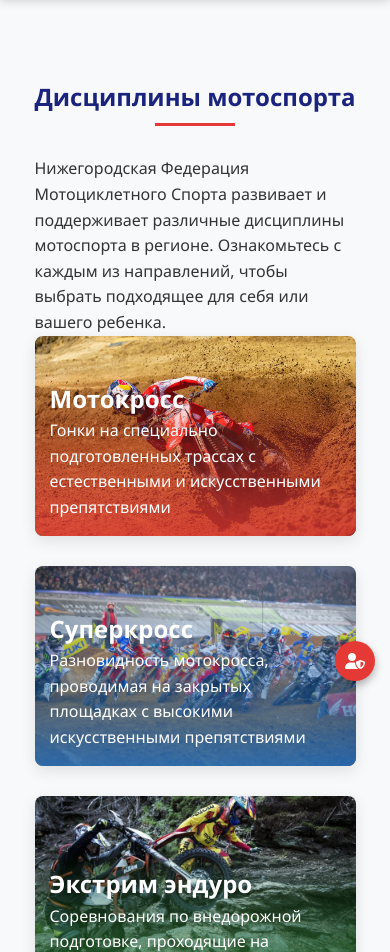
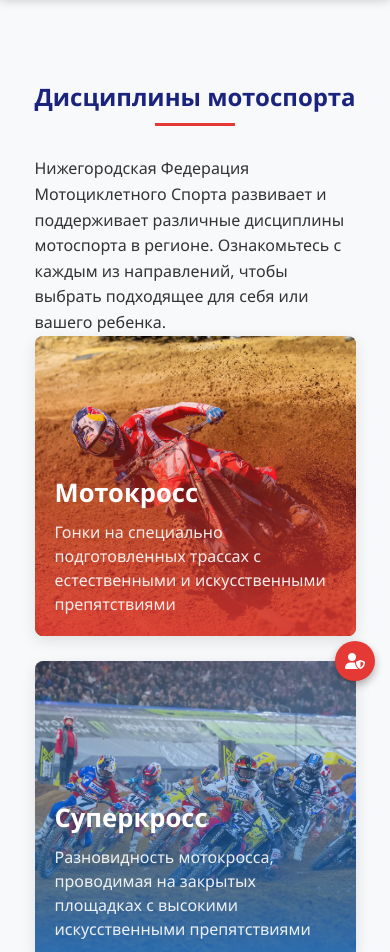
Before and after one commit to alfat81/fmsno.ru, a plain HTML site: page disciplines.html in a window 390 px wide. Shown: the part 148-1100 px from the top of the page. Drawn offline with Linux system fonts and the light colour scheme.

Commit message:
Update style.css

```diff
--- a/style.css
+++ b/style.css
@@ -768,19 +768,18 @@ main {
 .disciplines-grid {
     display: grid;
     grid-template-columns: repeat(auto-fit, minmax(300px, 1fr));
-    gap: 30px;
+    gap: 25px;
     margin-bottom: 40px;
 }
 
 .discipline-card {
-    background: var(--light-text);
     border-radius: 8px;
     overflow: hidden;
     box-shadow: 0 5px 15px rgba(0,0,0,0.1);
-    transition: var(--transition);
-    display: flex;
-    flex-direction: column;
-    height: 100%;
+    transition: all 0.3s ease;
+    cursor: pointer;
+    height: 350px;
+    position: relative;
 }
 
 .discipline-card:hover {
@@ -789,71 +788,72 @@ main {
 }
 
 .discipline-image {
-    height: 200px;
     width: 100%;
+    height: 100%;
     background-size: cover;
     background-position: center;
     position: relative;
+    display: flex;
+    align-items: flex-end;
 }
 
 .discipline-overlay {
+    background: linear-gradient(transparent, rgba(0,0,0,0.85));
+    padding: 20px;
+    color: white;
+    width: 100%;
+    height: 100%;
+    display: flex;
+    flex-direction: column;
+    justify-content: flex-end;
     position: absolute;
     bottom: 0;
     left: 0;
     right: 0;
-    background: linear-gradient(transparent, rgba(0,0,0,0.8));
-    padding: 15px;
-    color: var(--light-text);
+    transition: all 0.3s ease;
+}
+
+.discipline-card:hover .discipline-overlay {
+    background: linear-gradient(transparent, rgba(0,0,0,0.95));
 }
 
 .discipline-name {
-    font-size: 1.5rem;
+    font-size: 1.8rem;
     font-weight: bold;
-    margin: 0;
+    margin: 0 0 10px 0;
+    line-height: 1.3;
 }
 
-.discipline-content {
-    padding: 20px;
-    flex-grow: 1;
-    display: flex;
-    flex-direction: column;
-}
-
-.discipline-description {
-    color: #546e7a;
-    line-height: 1.6;
-    margin-bottom: 20px;
-    flex-grow: 1;
-}
-
-.discipline-link {
-    align-self: flex-start;
-    margin-top: auto;
+.discipline-preview {
+    font-size: 1.1rem;
+    margin: 0;
+    opacity: 0.9;
+    line-height: 1.5;
 }
 
 /* Цвета для разных дисциплин */
 .motocross .discipline-overlay {
-    background: linear-gradient(transparent, rgba(229, 57, 53, 0.8));
+    background: linear-gradient(transparent, rgba(229, 57, 53, 0.85));
 }
 
 .supercross .discipline-overlay {
-    background: linear-gradient(transparent, rgba(25, 118, 210, 0.8));
+    background: linear-gradient(transparent, rgba(25, 118, 210, 0.85));
 }
 
 .extreme-enduro .discipline-overlay {
-    background: linear-gradient(transparent, rgba(46, 125, 50, 0.8));
+    background: linear-gradient(transparent, rgba(46, 125, 50, 0.85));
 }
 
 .motodzhimkhana .discipline-overlay {
-    background: linear-gradient(transparent, rgba(123, 31, 162, 0.8));
+    background: linear-gradient(transparent, rgba(123, 31, 162, 0.85));
 }
 
 .track-racing .discipline-overlay {
-    background: linear-gradient(transparent, rgba(255, 152, 0, 0.8));
+    background: linear-gradient(transparent, rgba(255, 152, 0, 0.85));
 }
 
 .motorally .discipline-overlay {
-    background: linear-gradient(transparent, rgba(74, 20, 140, 0.8));
+    background: linear-gradient(transparent, rgba(74, 20, 140, 0.85));
 }
 
 /* Контакты */
@@ -1305,13 +1305,6 @@ footer {
     background: #c62828 !important;
 }
 
-/* Адаптивность для дисциплин */
-@media (max-width: 768px) {
-    .disciplines-grid {
-        grid-template-columns: 1fr;
-    }
-}
-
 /* Адаптивность для мобильных устройств */
 @media (max-width: 768px) {
     .admin-toggle-btn {
@@ -1343,6 +1336,10 @@ footer {
 
     .about-content,
     .contacts-grid {
+        grid-template-columns: 1fr;
+    }
+
+    .disciplines-grid {
         grid-template-columns: 1fr;
     }
 }
@@ -1428,4 +1425,16 @@ footer {
     .notification.show {
         transform: translateY(0);
     }
+
+    .discipline-card {
+        height: 300px;
+    }
+
+    .discipline-name {
+        font-size: 1.6rem;
+    }
+
+    .discipline-preview {
+        font-size: 1rem;
+    }
 }
```
